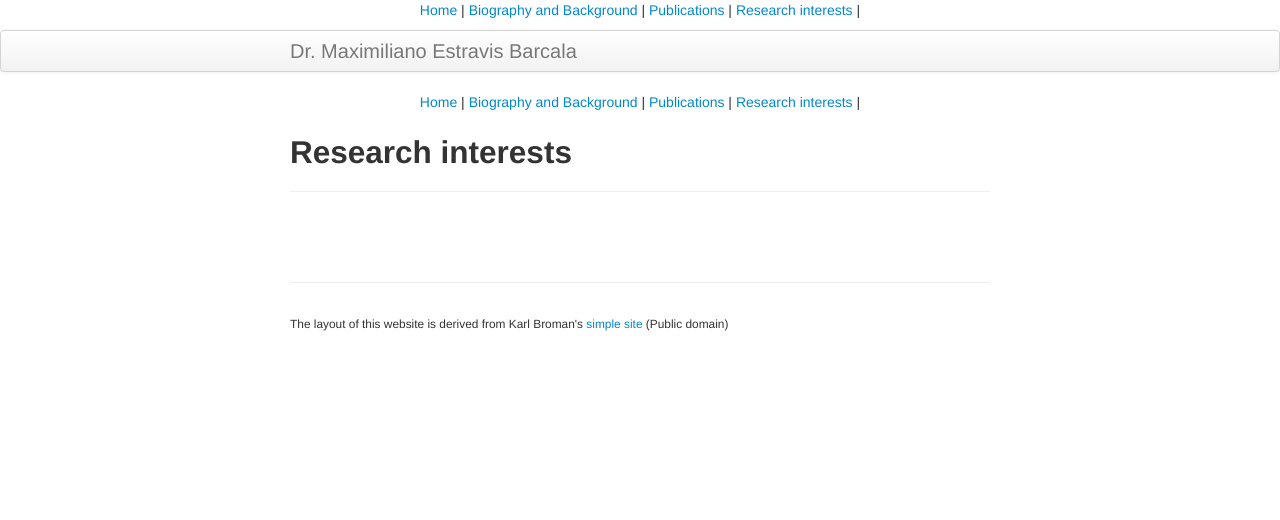
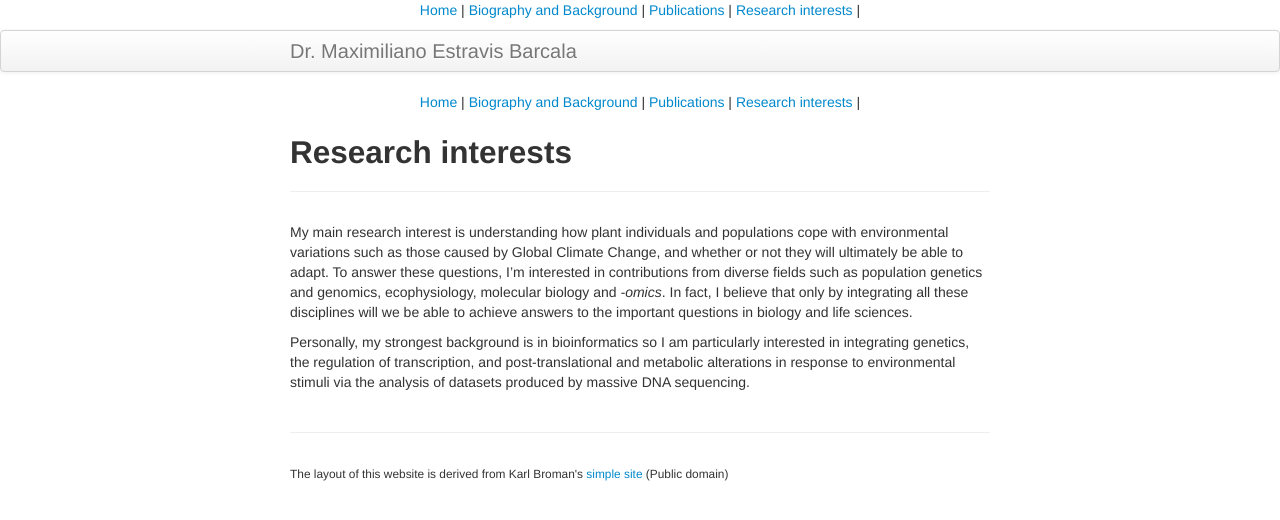
Before and after one commit to MaxiEstravis/maxiestravis.github.io, a Jekyll site: the page built from pages/research_interests.md, in a window 1280 px wide. Shown: the top 520 px of the page. Built offline with Jekyll 4.4.1, drawn with Linux system fonts in a browser that asks for light colours.

Commit message:
Interests00

```diff
--- a/pages/research_interests.md
+++ b/pages/research_interests.md
@@ -2,3 +2,7 @@
 layout: page
 title: Research interests
 ---
+
+My main research interest is understanding how plant individuals and populations cope with environmental variations such as those caused by Global Climate Change, and whether or not they will ultimately be able to adapt. To answer these questions, I'm interested in contributions from diverse fields such as population genetics and genomics, ecophysiology, molecular biology and _-omics_. In fact, I believe that only by integrating all these disciplines will we be able to achieve answers to the important questions in biology and life sciences.
+
+Personally, my strongest background is in bioinformatics so I am particularly interested in integrating genetics, the regulation of transcription, and post-translational and metabolic alterations in response to environmental stimuli via the analysis of datasets produced by massive DNA sequencing.
```
